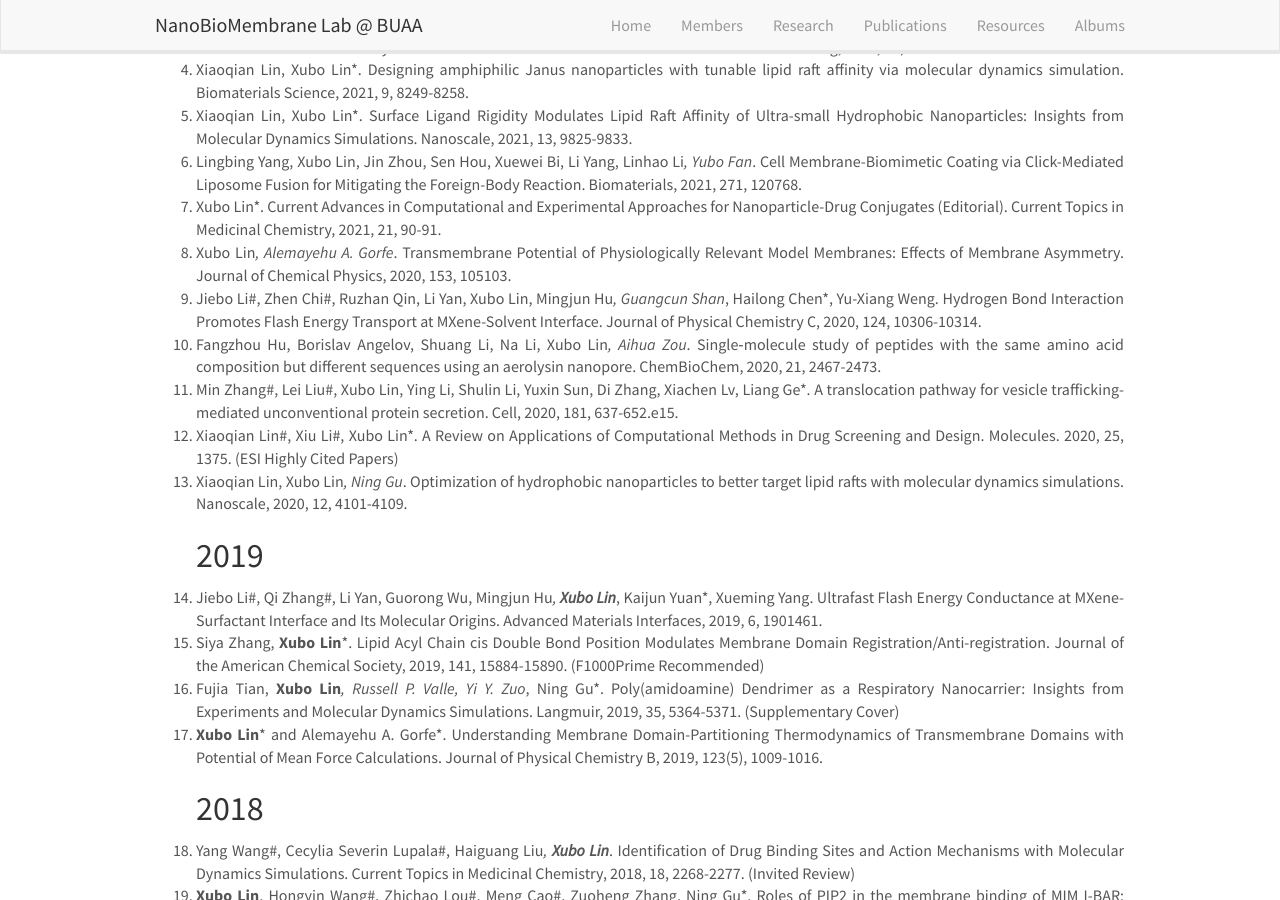
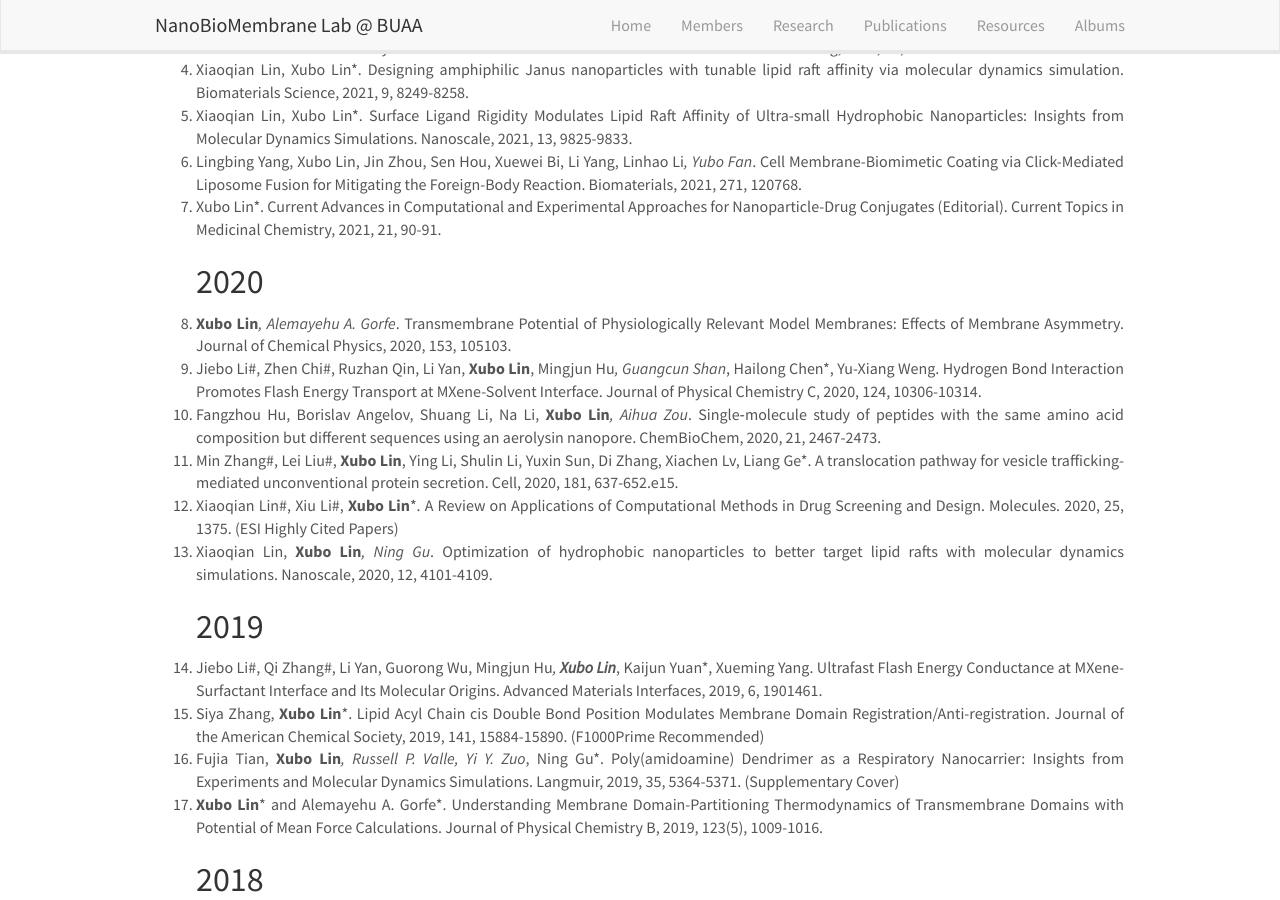
Before and after one commit to linxubo/linxubo.github.io, a Jekyll site: the page built from _pages/publications.md, in a window 1280 px wide and 900 px high, scrolled down 309 px. Built offline with Jekyll 4.4.1, drawn with Linux system fonts in a browser that asks for light colours; nearby versions of some CDN libraries; a script that is not in the unit is left out.

Commit message:
Update publications.md

```diff
--- a/_pages/publications.md
+++ b/_pages/publications.md
@@ -15,12 +15,13 @@
 37.	Xiaoqian Lin, Xubo Lin*. Surface Ligand Rigidity Modulates Lipid Raft Affinity of Ultra-small Hydrophobic Nanoparticles: Insights from Molecular Dynamics Simulations. Nanoscale, 2021, 13, 9825-9833.
 36.	Lingbing Yang, Xubo Lin, Jin Zhou, Sen Hou, Xuewei Bi, Li Yang, Linhao Li*, Yubo Fan*. Cell Membrane-Biomimetic Coating via Click-Mediated Liposome Fusion for Mitigating the Foreign-Body Reaction. Biomaterials, 2021, 271, 120768.
 35.	Xubo Lin*. Current Advances in Computational and Experimental Approaches for Nanoparticle-Drug Conjugates (Editorial). Current Topics in Medicinal Chemistry, 2021, 21, 90-91.
-34.	Xubo Lin*, Alemayehu A. Gorfe*. Transmembrane Potential of Physiologically Relevant Model Membranes: Effects of Membrane Asymmetry. Journal of Chemical Physics, 2020, 153, 105103.
-33.	Jiebo Li#, Zhen Chi#, Ruzhan Qin, Li Yan, Xubo Lin, Mingjun Hu*, Guangcun Shan*, Hailong Chen*, Yu-Xiang Weng. Hydrogen Bond Interaction Promotes Flash Energy Transport at MXene-Solvent Interface. Journal of Physical Chemistry C, 2020, 124, 10306-10314.
-32.	Fangzhou Hu, Borislav Angelov, Shuang Li, Na Li, Xubo Lin*, Aihua Zou*. Single‐molecule study of peptides with the same amino acid composition but different sequences using an aerolysin nanopore. ChemBioChem, 2020, 21, 2467-2473.
-31.	Min Zhang#, Lei Liu#, Xubo Lin, Ying Li, Shulin Li, Yuxin Sun, Di Zhang, Xiachen Lv, Liang Ge*. A translocation pathway for vesicle trafficking-mediated unconventional protein secretion. Cell, 2020, 181, 637-652.e15.
-30.	Xiaoqian Lin#, Xiu Li#, Xubo Lin*. A Review on Applications of Computational Methods in Drug Screening and Design. Molecules. 2020, 25, 1375. (ESI Highly Cited Papers)
-29.	Xiaoqian Lin, Xubo Lin*, Ning Gu*. Optimization of hydrophobic nanoparticles to better target lipid rafts with molecular dynamics simulations. Nanoscale, 2020, 12, 4101-4109.
+## 2020
+1.	**Xubo Lin***, Alemayehu A. Gorfe*. Transmembrane Potential of Physiologically Relevant Model Membranes: Effects of Membrane Asymmetry. Journal of Chemical Physics, 2020, 153, 105103.
+2.	Jiebo Li#, Zhen Chi#, Ruzhan Qin, Li Yan, **Xubo Lin**, Mingjun Hu*, Guangcun Shan*, Hailong Chen*, Yu-Xiang Weng. Hydrogen Bond Interaction Promotes Flash Energy Transport at MXene-Solvent Interface. Journal of Physical Chemistry C, 2020, 124, 10306-10314.
+3.	Fangzhou Hu, Borislav Angelov, Shuang Li, Na Li, **Xubo Lin***, Aihua Zou*. Single‐molecule study of peptides with the same amino acid composition but different sequences using an aerolysin nanopore. ChemBioChem, 2020, 21, 2467-2473.
+4.	Min Zhang#, Lei Liu#, **Xubo Lin**, Ying Li, Shulin Li, Yuxin Sun, Di Zhang, Xiachen Lv, Liang Ge*. A translocation pathway for vesicle trafficking-mediated unconventional protein secretion. Cell, 2020, 181, 637-652.e15.
+5.	Xiaoqian Lin#, Xiu Li#, **Xubo Lin***. A Review on Applications of Computational Methods in Drug Screening and Design. Molecules. 2020, 25, 1375. (ESI Highly Cited Papers)
+6.	Xiaoqian Lin, **Xubo Lin***, Ning Gu*. Optimization of hydrophobic nanoparticles to better target lipid rafts with molecular dynamics simulations. Nanoscale, 2020, 12, 4101-4109.
 ## 2019
 1.	Jiebo Li#, Qi Zhang#, Li Yan, Guorong Wu, Mingjun Hu*, **Xubo Lin***, Kaijun Yuan*, Xueming Yang. Ultrafast Flash Energy Conductance at MXene-Surfactant Interface and Its Molecular Origins. Advanced Materials Interfaces, 2019, 6, 1901461.
 2.	Siya Zhang, **Xubo Lin***. Lipid Acyl Chain cis Double Bond Position Modulates Membrane Domain Registration/Anti-registration. Journal of the American Chemical Society, 2019, 141, 15884-15890. (F1000Prime Recommended)
@@ -33,23 +34,23 @@
 4.	**Xubo Lin**, Alemayehu A. Gorfe*, Ilya Levental*. Protein Partitioning into Ordered Membrane Domains: Insights from Simulations. Biophysical Journal, 2018, 114, 1936-1944.
 
 ## Before joining BUAA (2010-2017):
-20. Joseph H.  Lorent, Barbara Diaz-Rohrer, Xubo Lin, Kevin Spring, Alemayehu A. Gorfe, Kandice R. Levental, Ilya Levental*. Structural determinants and functional consequences of protein affinity for membrane rafts. Nature Communications, 2017, 8, 1219.
-19. Zuoheng Zhang#, Xubo Lin#, Ning Gu*. Effects of temperature and PEG grafting density on the translocation of PEGylated nanoparticles across asymmetric lipid membrane. Colloids and Surfaces B: Biointerfaces, 2017, 160, 92-100.
-18. Yue Zhang, Zhichao Lou, Xubo Lin, Qiwei Wang, Meng Cao, Ning Gu*. Optimizing purification process of MIM-I-BAR domain by introducing atomic force microscope and dynamics simulations. Colloids and Surfaces B: Biointerfaces, 2017, 157, 391-397.
-17. Hui Ding, Xianhua Gui, Xubo Lin, Ruhua Chen, Tieliang Ma, Yunlu Sheng*, Hourong Cai*, Yan Fen*. The Prognostic Effect of MAC30 Expression on Patients with Non-Small Cell Lung Cancer Receiving Adjuvant Chemotherapy. Technology in Cancer Research & Treatment, 2017, 16, 645-653.
-16. Xubo Lin, Joseph H. Lorent, Allison D. Skinkle, Kandice R. Levental, M. Neal Waxham, Alemayehu A. Gorfe*, Ilya Levental*. Domain Stability in Biomimetic Membranes Driven by Lipid Polyunsaturation. Journal of Physical Chemistry B, 2016, 120, 11930-11941.
-15. Xubo Lin#, Siya Zhang#, Hui Ding, Ilya Levental*, Alemayehu A. Gorfe*. The aliphatic chain of cholesterol modulates bilayer interleaﬂet coupling and domain registration. FEBS Letters, 2016, 590, 3368-3374.
-14. Dandan Sun, Xubo Lin, Zuoheng Zhang, Ning Gu*. Impact of Shock-induced Lipid Nanobubble Collapse on a Phospholipid Membrane. Journal of Physical Chemistry C, 2016, 120, 18803-18810.
-13. Kandice R. Levental, Joseph H. Lorent, Xubo Lin, Allison Skinkle, Michal Surma, Emily Stockenbojer, Alemayehu A. Gorfe, Ilya Levental*. Polyunsaturated lipids regulate membrane domain stability by tuning membrane order. Biophysical Journal, 2016, 110, 1800-1810.
-12. Hui Ding, Xianhua Gui, Xubo Lin, Ruhua Chen, Hourong Cai, Yan Fen, Yunlu Sheng. Prognostic Value of MAC30 Expression in Human Pure Squamous Cell Carcinomas of the Lung. Asian Pacific Journal of Cancer Prevention, 2016, 17, 2705-2710.
-11. Ruhua Chen, Yan Fen, Xubo Lin, Tieliang Ma, Hourong Cai, Hui Ding*. Overexpression of MAC30 is Resistant to Platinum-Based Chemotherapy in Patients with Non-Small Cell Lung Cancer. Technology in Cancer Research & Treatment, 2016, 15, 815-820.
-10. Xubo Lin, Zhenlong Li, Alemayehu A. Gorfe*. Reversible Effects of Peptide Concentration and Lipid Composition on H-Ras Lipid Anchor Clustering. Biophysical Journal, 2015, 109, 2467-2470.
-9. Xubo Lin, Yi Y. Zuo, Ning Gu*. Shape Affects the Interactions of Nanoparticles with Pulmonary Surfactant. Science China Materials, 2015, 58, 28-37.
-8. Meng Cao, Ziqi Ye, Xubo Lin, Ning Gu*. Advances in missing-in-metastasis research. Chinese Science Bulletin, 2015, 60, 356-366. (In Chinese)
-7. Xubo Lin, Ning Gu*. Surface properties of encapsulating hydrophobic nanoparticles regulate the main phase transition temperature of lipid bilayers: A simulation study. Nano Research, 2014, 7, 1195-1204.
-6. Xubo Lin, Tingting Bai, Yi Y. Zuo, Ning Gu*. Promote Potential Applications of Nanoparticles as Respiratory Drug Carrier: Insights from Molecular Dynamics Simulations. Nanoscale, 2014, 6, 2759-2767.
-5. Dandan Sun, Xubo Lin, Ning Gu*. Cholesterol Affects C60 Translocation across Lipid Bilayers. Soft Matter, 2014, 10, 2160-2168.
-4. Ning Gu*, Xubo Lin. The Interactions of Medical Nanoparticles with Model Cell Membrane: A Review of Simulation Studies. Progress in Biochemistry and Biophysics, 2013, 40, 918-924. (In Chinese)
-3. Xubo Lin, Changling Wang, Meng Wang, Kun Fang and Ning Gu*. Computer Simulation of the Effects of Nanoparticles' Adsorption on the Properties of Supported Lipid Bilayer. Journal of Physical Chemistry C, 2012, 116, 17960-17968.
-2. Xubo Lin, Yang Li and Ning Gu*. Molecular Dynamics Simulations of the Interactions of Charge-neutral PAMAM Dendrimers with Pulmonary Surfactant. Soft Matter, 2011, 7, 3882-3888 (Selected by Virtual Journal of Biological Physics Research, 2011, Volume 21, Issue 8; Reported by Obesity, Fitness and Wellness Week and HighBeam Research)
-1. Xubo Lin, Yang Li, and Ning Gu*. Nanoparticle’s Size Effect on Its Translocation across a Lipid Bilayer: A Molecular Dynamics Simulation. Journal of Computational and Theoretical Nanoscience, 2010, 7, 269-276.
+1. Joseph H.  Lorent, Barbara Diaz-Rohrer, Xubo Lin, Kevin Spring, Alemayehu A. Gorfe, Kandice R. Levental, Ilya Levental*. Structural determinants and functional consequences of protein affinity for membrane rafts. Nature Communications, 2017, 8, 1219.
+2. Zuoheng Zhang#, Xubo Lin#, Ning Gu*. Effects of temperature and PEG grafting density on the translocation of PEGylated nanoparticles across asymmetric lipid membrane. Colloids and Surfaces B: Biointerfaces, 2017, 160, 92-100.
+3. Yue Zhang, Zhichao Lou, Xubo Lin, Qiwei Wang, Meng Cao, Ning Gu*. Optimizing purification process of MIM-I-BAR domain by introducing atomic force microscope and dynamics simulations. Colloids and Surfaces B: Biointerfaces, 2017, 157, 391-397.
+4. Hui Ding, Xianhua Gui, Xubo Lin, Ruhua Chen, Tieliang Ma, Yunlu Sheng*, Hourong Cai*, Yan Fen*. The Prognostic Effect of MAC30 Expression on Patients with Non-Small Cell Lung Cancer Receiving Adjuvant Chemotherapy. Technology in Cancer Research & Treatment, 2017, 16, 645-653.
+5. Xubo Lin, Joseph H. Lorent, Allison D. Skinkle, Kandice R. Levental, M. Neal Waxham, Alemayehu A. Gorfe*, Ilya Levental*. Domain Stability in Biomimetic Membranes Driven by Lipid Polyunsaturation. Journal of Physical Chemistry B, 2016, 120, 11930-11941.
+6. Xubo Lin#, Siya Zhang#, Hui Ding, Ilya Levental*, Alemayehu A. Gorfe*. The aliphatic chain of cholesterol modulates bilayer interleaﬂet coupling and domain registration. FEBS Letters, 2016, 590, 3368-3374.
+7. Dandan Sun, Xubo Lin, Zuoheng Zhang, Ning Gu*. Impact of Shock-induced Lipid Nanobubble Collapse on a Phospholipid Membrane. Journal of Physical Chemistry C, 2016, 120, 18803-18810.
+8. Kandice R. Levental, Joseph H. Lorent, Xubo Lin, Allison Skinkle, Michal Surma, Emily Stockenbojer, Alemayehu A. Gorfe, Ilya Levental*. Polyunsaturated lipids regulate membrane domain stability by tuning membrane order. Biophysical Journal, 2016, 110, 1800-1810.
+9. Hui Ding, Xianhua Gui, Xubo Lin, Ruhua Chen, Hourong Cai, Yan Fen, Yunlu Sheng. Prognostic Value of MAC30 Expression in Human Pure Squamous Cell Carcinomas of the Lung. Asian Pacific Journal of Cancer Prevention, 2016, 17, 2705-2710.
+10. Ruhua Chen, Yan Fen, Xubo Lin, Tieliang Ma, Hourong Cai, Hui Ding*. Overexpression of MAC30 is Resistant to Platinum-Based Chemotherapy in Patients with Non-Small Cell Lung Cancer. Technology in Cancer Research & Treatment, 2016, 15, 815-820.
+11. Xubo Lin, Zhenlong Li, Alemayehu A. Gorfe*. Reversible Effects of Peptide Concentration and Lipid Composition on H-Ras Lipid Anchor Clustering. Biophysical Journal, 2015, 109, 2467-2470.
+12. Xubo Lin, Yi Y. Zuo, Ning Gu*. Shape Affects the Interactions of Nanoparticles with Pulmonary Surfactant. Science China Materials, 2015, 58, 28-37.
+13. Meng Cao, Ziqi Ye, Xubo Lin, Ning Gu*. Advances in missing-in-metastasis research. Chinese Science Bulletin, 2015, 60, 356-366. (In Chinese)
+14. Xubo Lin, Ning Gu*. Surface properties of encapsulating hydrophobic nanoparticles regulate the main phase transition temperature of lipid bilayers: A simulation study. Nano Research, 2014, 7, 1195-1204.
+15. Xubo Lin, Tingting Bai, Yi Y. Zuo, Ning Gu*. Promote Potential Applications of Nanoparticles as Respiratory Drug Carrier: Insights from Molecular Dynamics Simulations. Nanoscale, 2014, 6, 2759-2767.
+16. Dandan Sun, Xubo Lin, Ning Gu*. Cholesterol Affects C60 Translocation across Lipid Bilayers. Soft Matter, 2014, 10, 2160-2168.
+17. Ning Gu*, Xubo Lin. The Interactions of Medical Nanoparticles with Model Cell Membrane: A Review of Simulation Studies. Progress in Biochemistry and Biophysics, 2013, 40, 918-924. (In Chinese)
+18. Xubo Lin, Changling Wang, Meng Wang, Kun Fang and Ning Gu*. Computer Simulation of the Effects of Nanoparticles' Adsorption on the Properties of Supported Lipid Bilayer. Journal of Physical Chemistry C, 2012, 116, 17960-17968.
+19. Xubo Lin, Yang Li and Ning Gu*. Molecular Dynamics Simulations of the Interactions of Charge-neutral PAMAM Dendrimers with Pulmonary Surfactant. Soft Matter, 2011, 7, 3882-3888 (Selected by Virtual Journal of Biological Physics Research, 2011, Volume 21, Issue 8; Reported by Obesity, Fitness and Wellness Week and HighBeam Research)
+20. Xubo Lin, Yang Li, and Ning Gu*. Nanoparticle’s Size Effect on Its Translocation across a Lipid Bilayer: A Molecular Dynamics Simulation. Journal of Computational and Theoretical Nanoscience, 2010, 7, 269-276.
```
